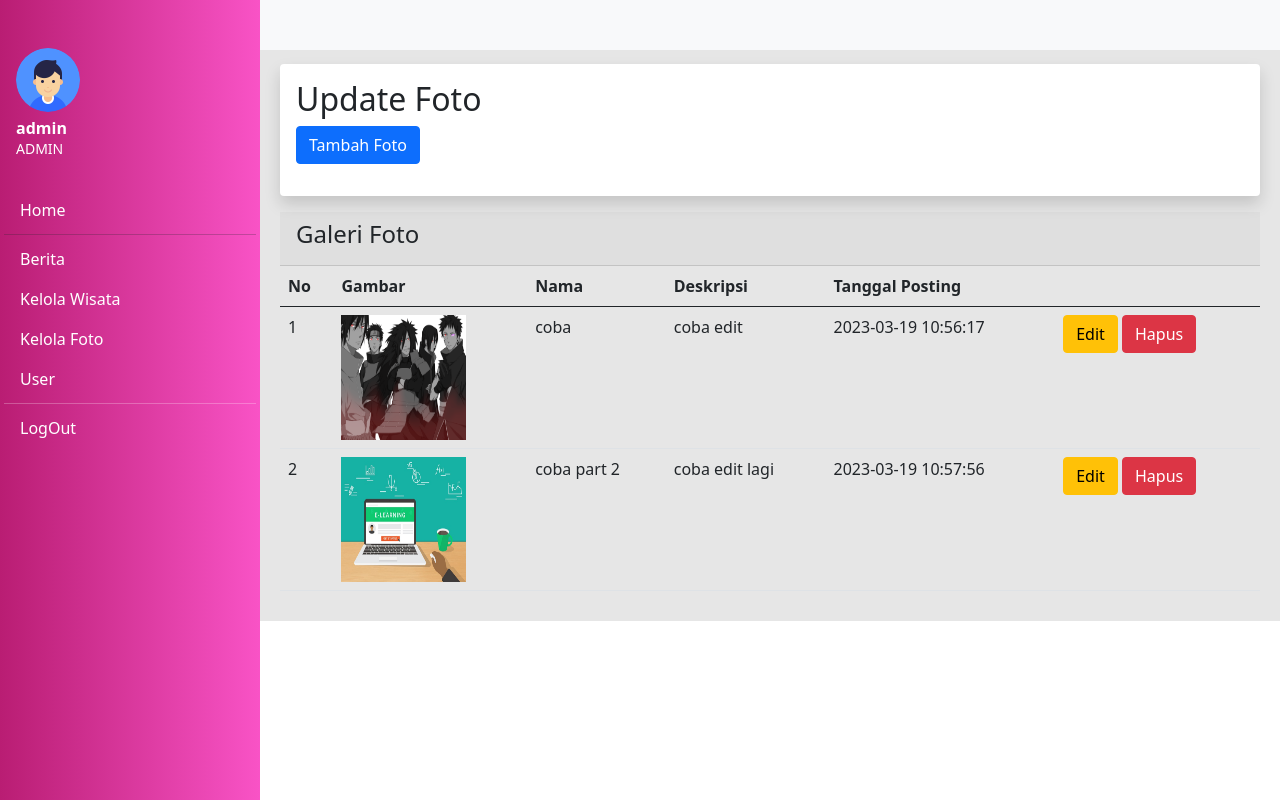
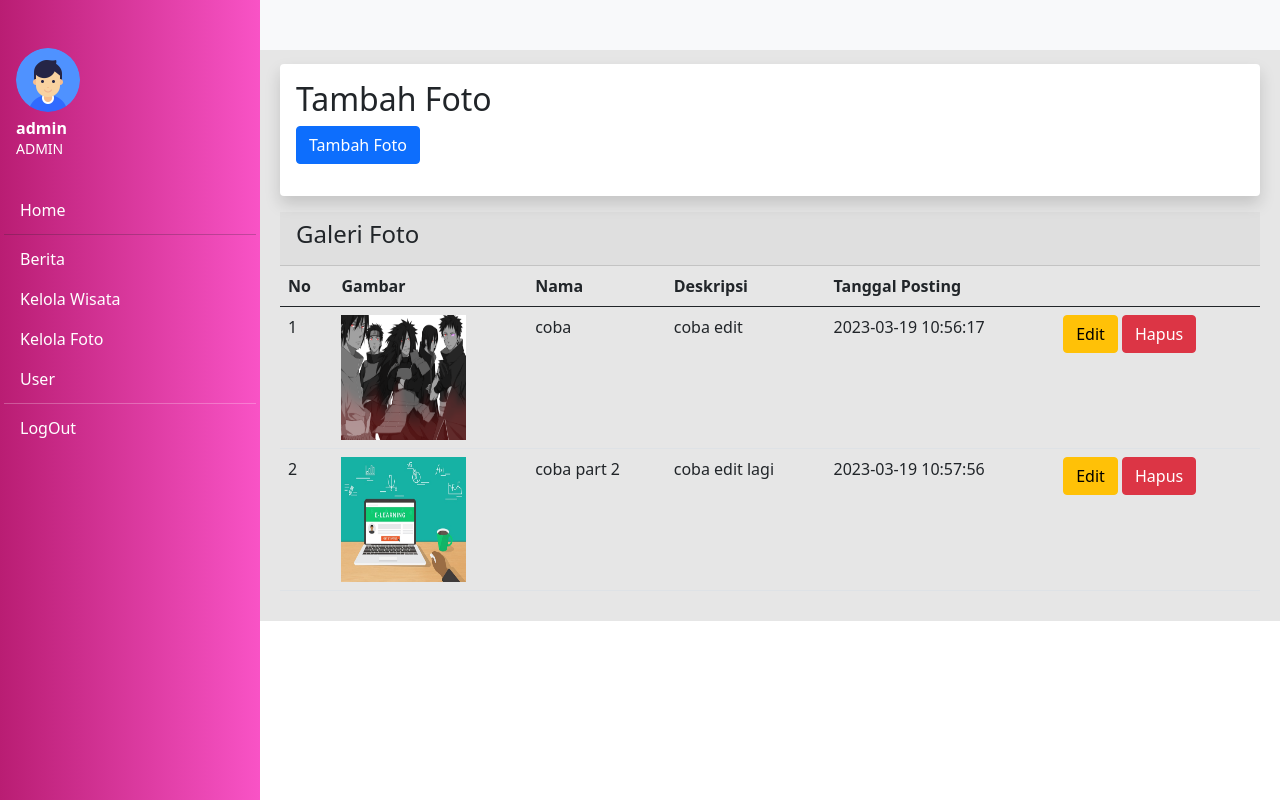
Before and after one commit to deasalsabilla/bukit-kunci, a PHP site: page /admin/menu/kelolafoto/index.php in a window 1280 px wide. Run offline with PHP 8.4, Linux system fonts and the light colour scheme; a user stored in the database is signed in; data comes from the database, SQL or seed files in the repository; data that the repository does not hold is empty.

Commit message:
menambahkan foto tempat wisata

```diff
--- a/admin/menu/kelolafoto/index.php
+++ b/admin/menu/kelolafoto/index.php
@@ -188,7 +188,7 @@ session_start();
                 <div class="row g-2 mb-3">
                     <div class="col-12">
                         <div class="d-block bg-white rounded shadow p-3">
-                            <h2>Update Foto</h2>
+                            <h2>Tambah Foto</h2>
                             <button type="button" class="btn btn-block btn-primary" onclick="hiden1()"> Tambah
                                 Foto</button>
                             <p></p>
```
Also changed, not shown: img/1.jpeg (added), img/2.jpeg (added), img/3.jpeg (added), img/4.jpeg (added), img/5.jpeg (added), img/6.jpeg (added), img/7.jpeg (added), img/8.jpeg (added), img/9.jpeg (added), img/people-1.jpg (deleted), img/people-2.jpg (deleted), img/people-3.jpg (deleted), img/people-4.jpg (deleted).
